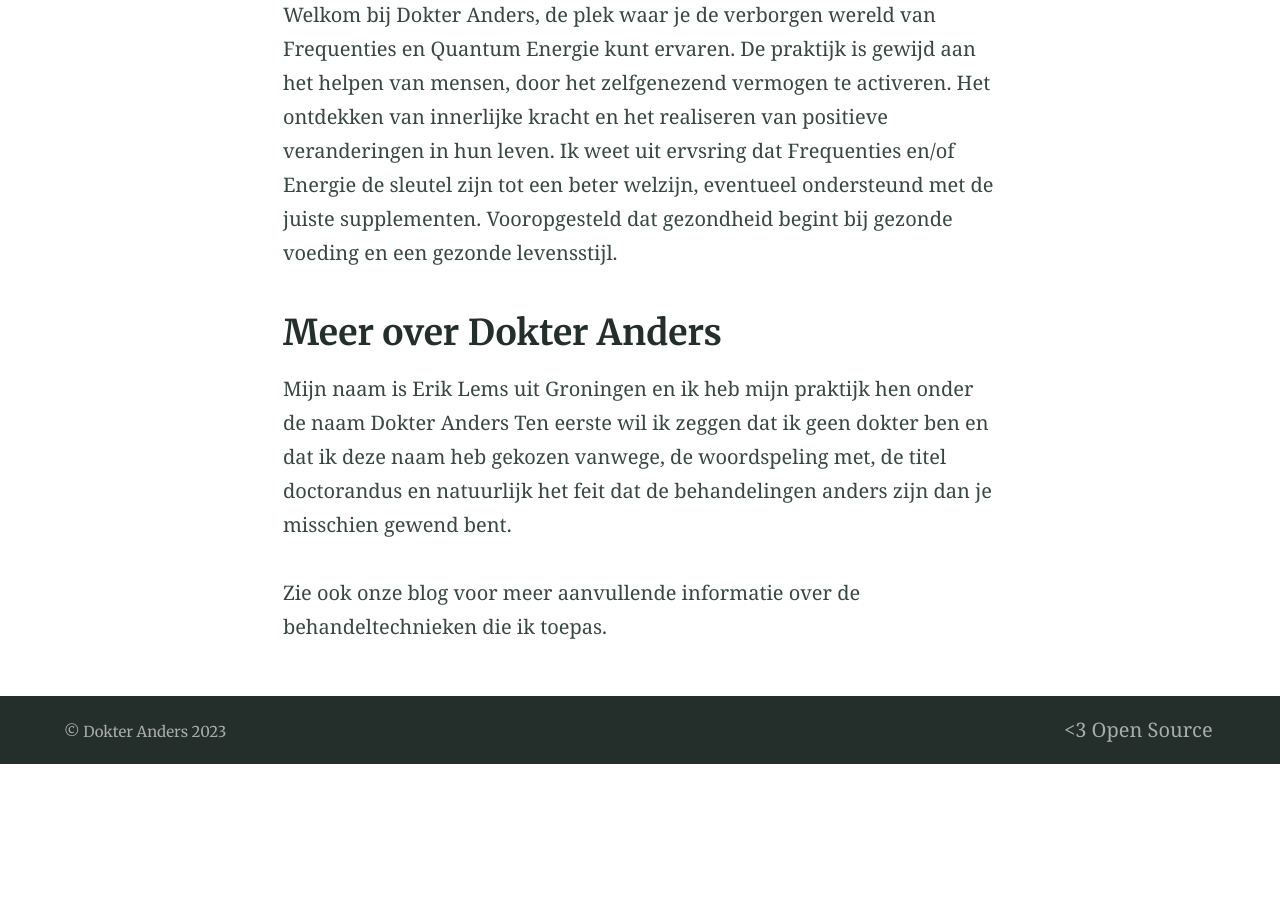
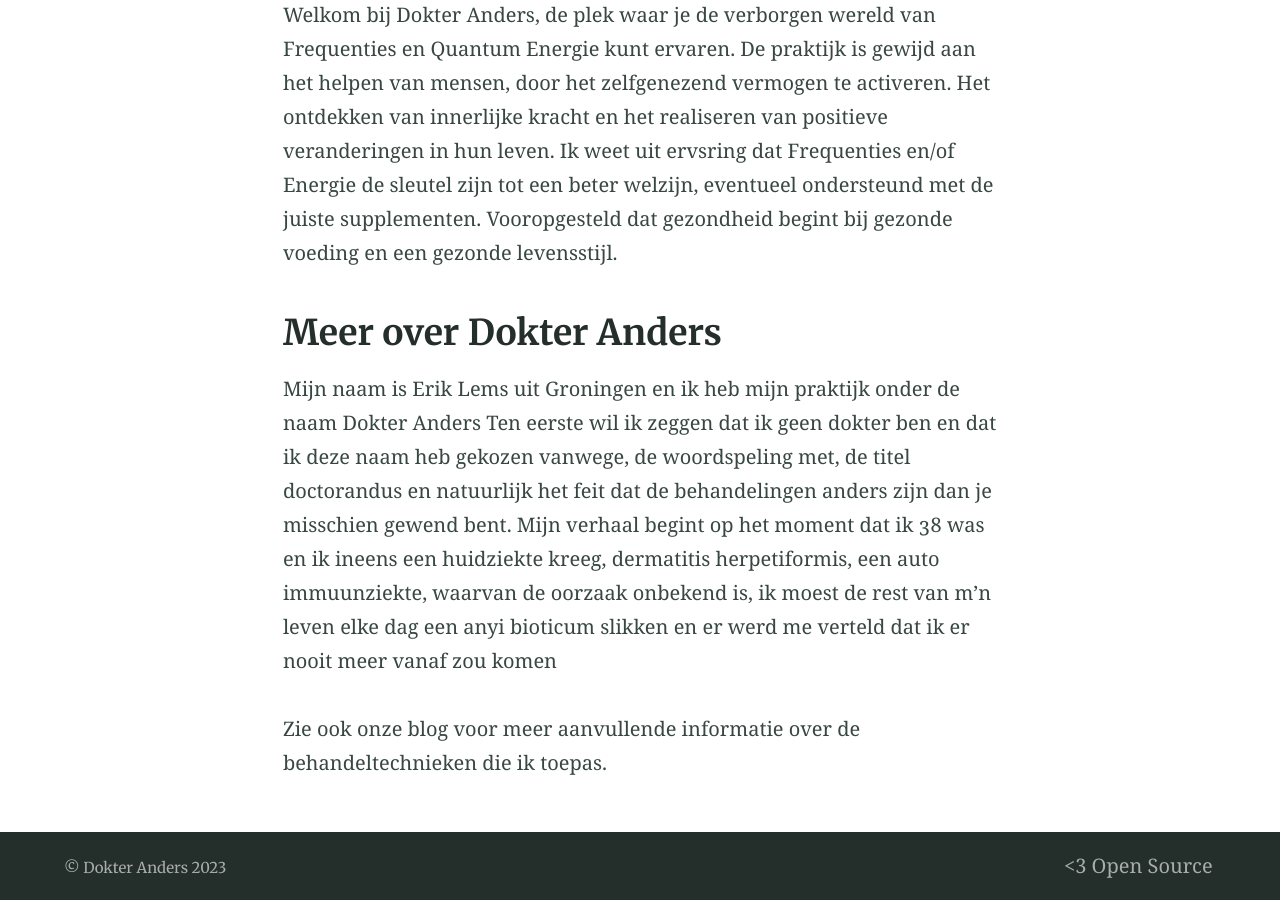
Before and after one commit to dokteranders/dokteranders.com, a Jekyll site: the page built from index.md, in a window 1280 px wide and 900 px high, scrolled down 598 px. Built offline with Jekyll 4.4.1, drawn with Linux system fonts in a browser that asks for light colours; before the commit the page ends 1362 px from its top, so only the background shows below that.

Commit message:
Update index.md

```diff
--- a/index.md
+++ b/index.md
@@ -9,8 +9,9 @@ Vooropgesteld dat gezondheid begint bij gezonde voeding en een gezonde levenssti
 
 ## Meer over Dokter Anders
 
-Mijn naam is Erik Lems uit Groningen en ik heb mijn praktijk hen onder de naam Dokter Anders
+Mijn naam is Erik Lems uit Groningen en ik heb mijn praktijk onder de naam Dokter Anders
 Ten eerste wil ik zeggen dat ik geen dokter ben en dat ik deze naam heb gekozen vanwege, de woordspeling met, de titel doctorandus en natuurlijk het feit dat de behandelingen anders zijn dan je misschien gewend bent.
+Mijn verhaal begint op het moment dat ik 38 was en ik ineens een huidziekte kreeg, dermatitis herpetiformis, een auto immuunziekte, waarvan de oorzaak onbekend is, ik moest de rest van m'n leven elke dag een anyi bioticum slikken en er werd me verteld dat ik er nooit meer vanaf zou komen
 
 
 Zie ook onze blog voor meer aanvullende informatie over de behandeltechnieken die ik toepas.
```
